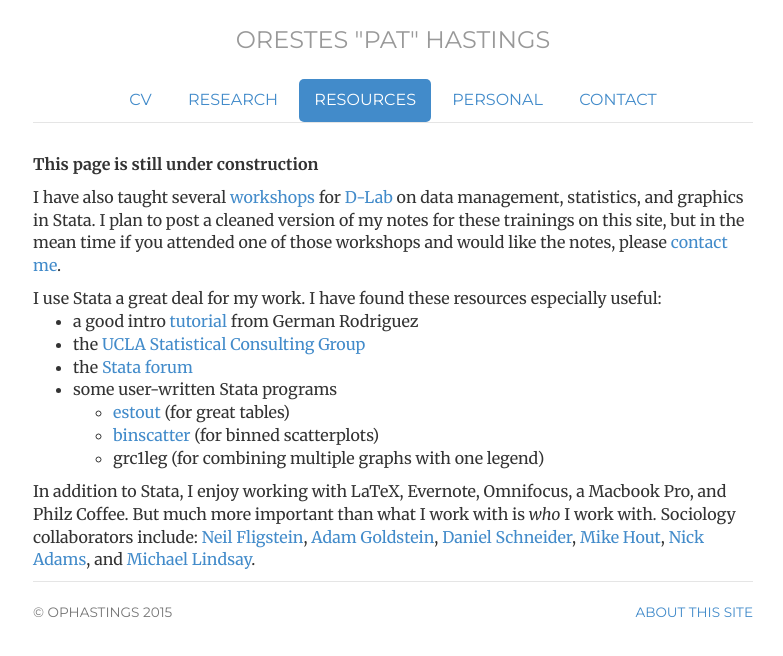
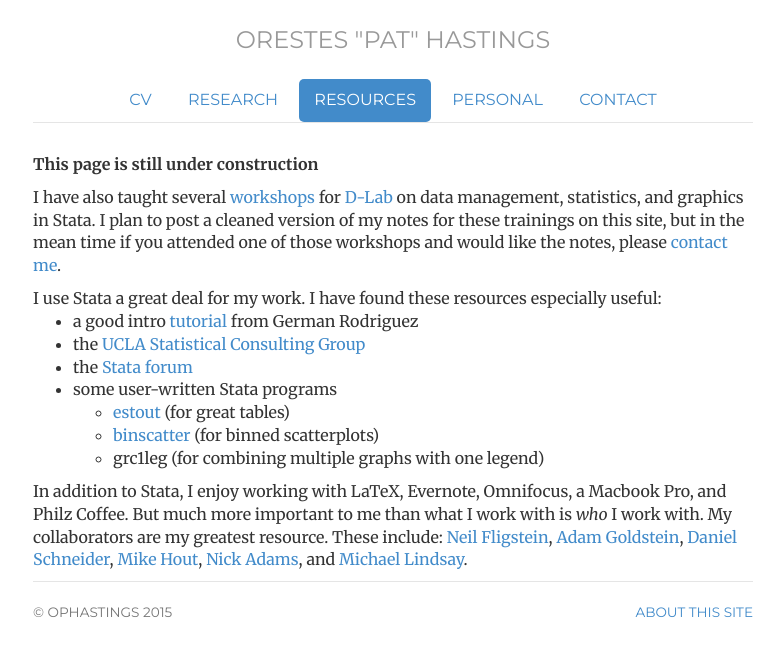
Before and after one commit to ophastings/ophastings.github.io, a Jekyll site: the page built from resources/index.html, in a window 1280 px wide. Shown: the top 656 px of the page, without its empty margins (247-1030 px from the left). Built offline with Jekyll 4.4.1, drawn with Linux system fonts in a browser that asks for light colours.

Commit message:
Update index.html

```diff
--- a/resources/index.html
+++ b/resources/index.html
@@ -29,7 +29,7 @@ I use Stata a great deal for my work. I have found these resources especially us
 </ul>
 
 <p>In addition to Stata, I enjoy working with LaTeX, Evernote, Omnifocus, a Macbook Pro, and Philz Coffee.
-But much more important than what I work with is <i>who</i> I work with. Sociology collaborators include:
+But much more important to me than what I work with is <i>who</i> I work with. My collaborators are my greatest resource. These include:
 	<a href="http://sociology.berkeley.edu/faculty/neil-fligstein">Neil Fligstein</a>,
 	<a href="http://scholar.harvard.edu/adamgoldstein">Adam Goldstein</a>,
 	<a href="http://sociology.berkeley.edu/faculty/daniel-schneider">Daniel Schneider</a>,
```
